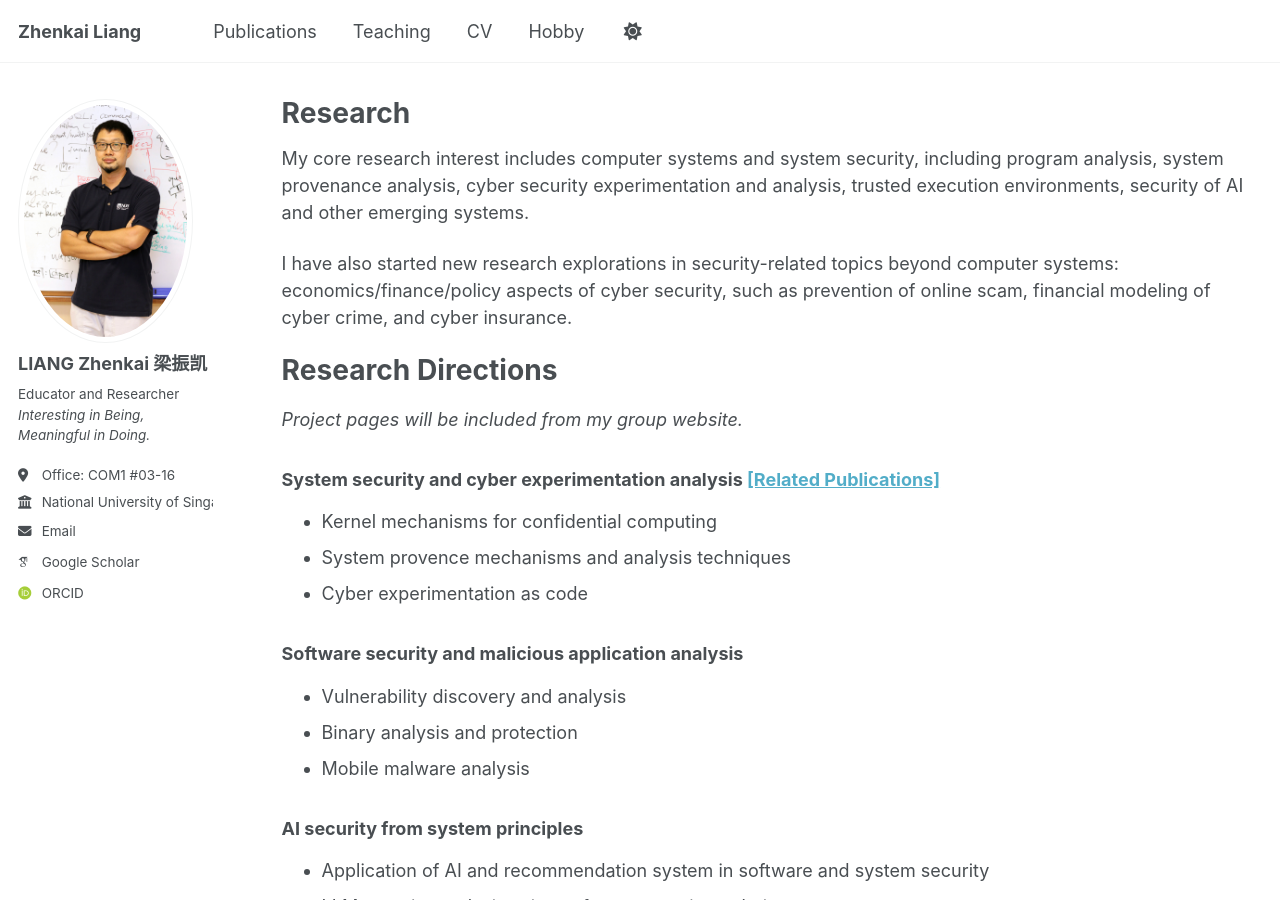
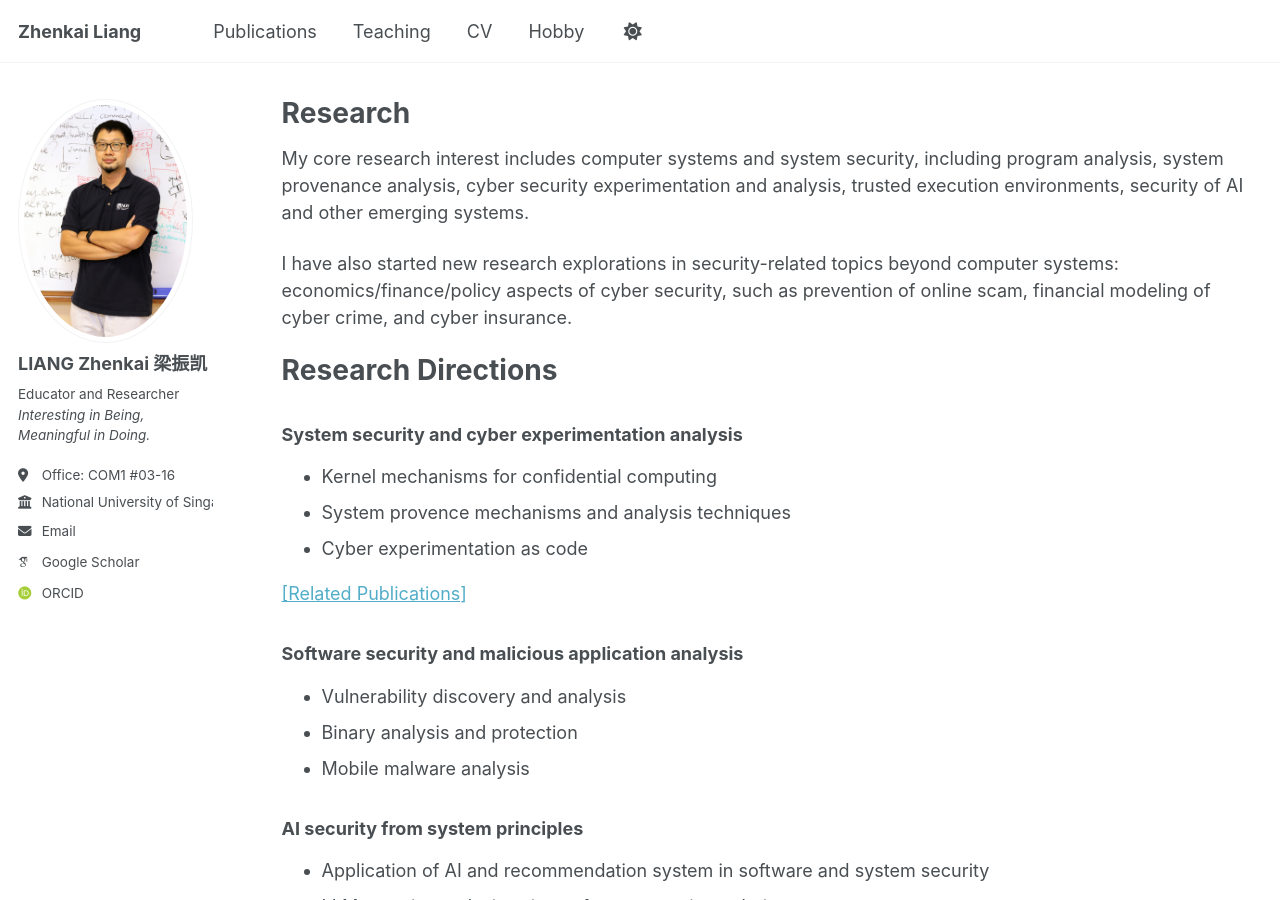
Before and after one commit to zhenkai-liang/zhenkai-liang.github.io, a Jekyll site: the page built from _pages/research.md, in a window 1280 px wide and 900 px high. Built offline with Jekyll 4.4.1, drawn with Linux system fonts in a browser that asks for light colours; some web fonts are replaced; a script that is not in the unit is left out.

Commit message:
Update research.md

```diff
--- a/_pages/research.md
+++ b/_pages/research.md
@@ -14,12 +14,12 @@ I have also started new research explorations in security-related topics beyond
 Research Directions
 ===================
 
-*Project pages will be included from my group website.*
-
-### System security and cyber experimentation analysis [\[Related Publications\]](https://www.comp.nus.edu.sg/~liangzk/publications/system.html)
+### System security and cyber experimentation analysis
 * Kernel mechanisms for confidential computing
 * System provence mechanisms and analysis techniques
 * Cyber experimentation as code
+
+[\[Related Publications\]](https://www.comp.nus.edu.sg/~liangzk/publications/system.html)
 
 ### Software security and malicious application analysis
 * Vulnerability discovery and analysis
```
